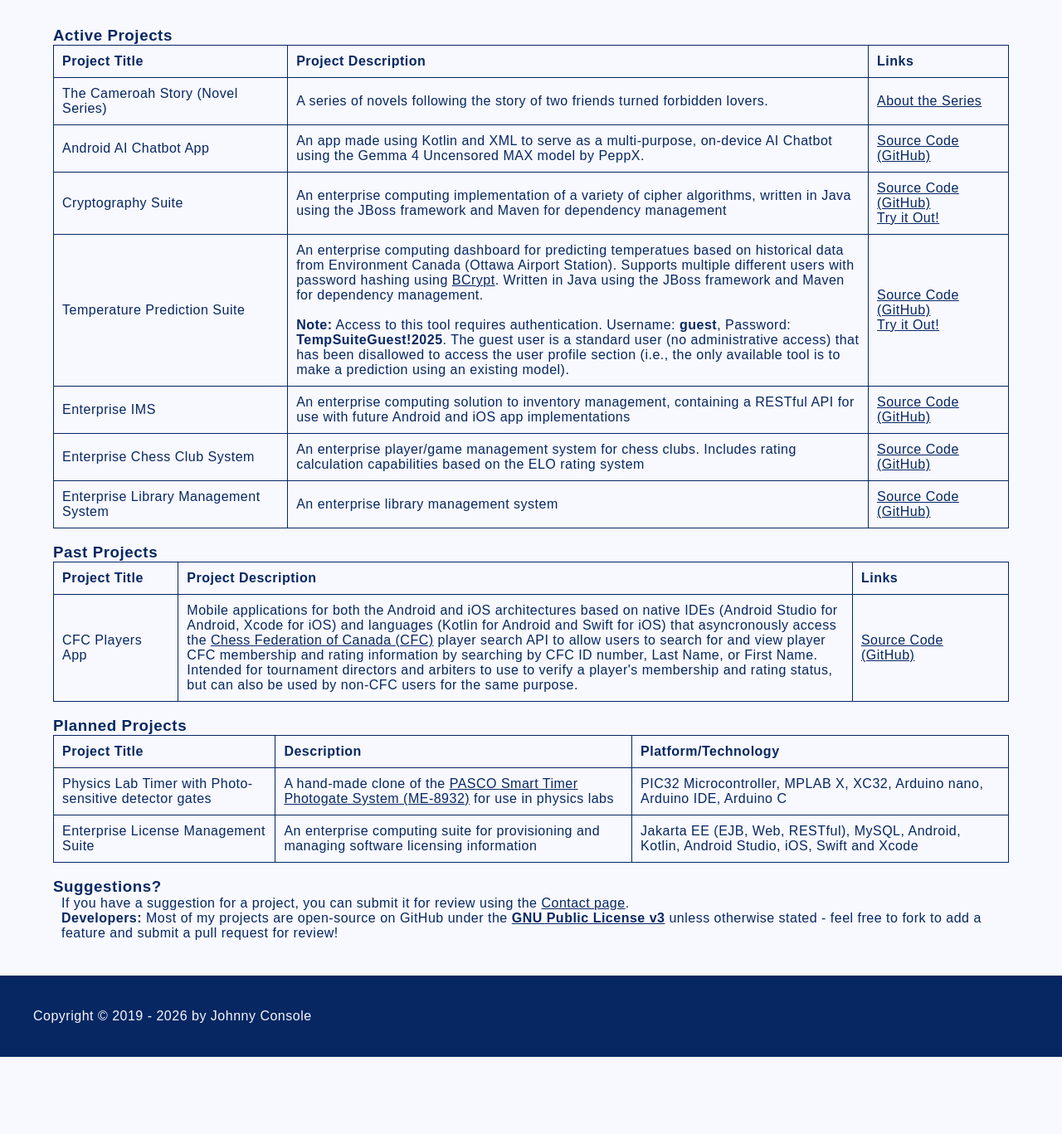
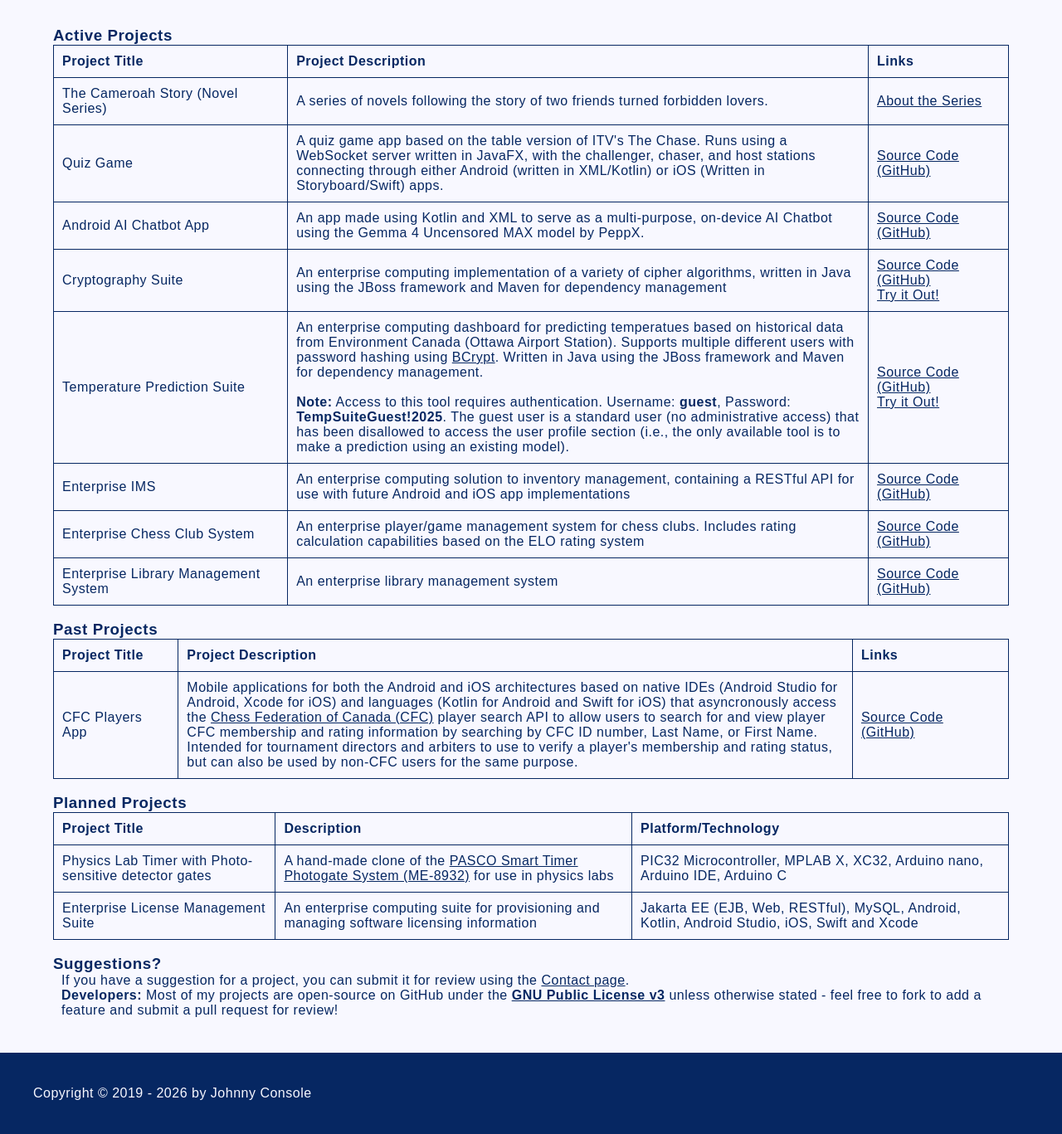
Before and after one commit to TechyScientist/johnnyconsole.com, a PHP site: page /projects in a window 1280 px wide. Shown: the part 140-1507 px from the top of the page at 83% size. Before the commit the page ends 1414 px from the top, so only its background shows below. Run offline with PHP 8.4, Linux system fonts and the light colour scheme.

Commit message:
Add project information for Quiz Game apps

```diff
--- a/projects.php
+++ b/projects.php
@@ -14,6 +14,11 @@
         <td>The Cameroah Story (Novel Series)</td>
         <td>A series of novels following the story of two friends turned forbidden lovers.</td>
         <td><a href="cameroah">About the Series</a></td>
+    </tr>
+    <tr>
+        <td>Quiz Game</td>
+        <td>A quiz game app based on the table version of ITV's The Chase. Runs using a WebSocket server written in JavaFX, with the challenger, chaser, and host stations connecting through either Android (written in XML/Kotlin) or iOS (Written in Storyboard/Swift) apps.</td>
+        <td><a href="https://github.com/TechyScientist/QuizGame">Source Code (GitHub)</a></td>
     </tr>
     <tr>
         <td>Android AI Chatbot App</td>
```
